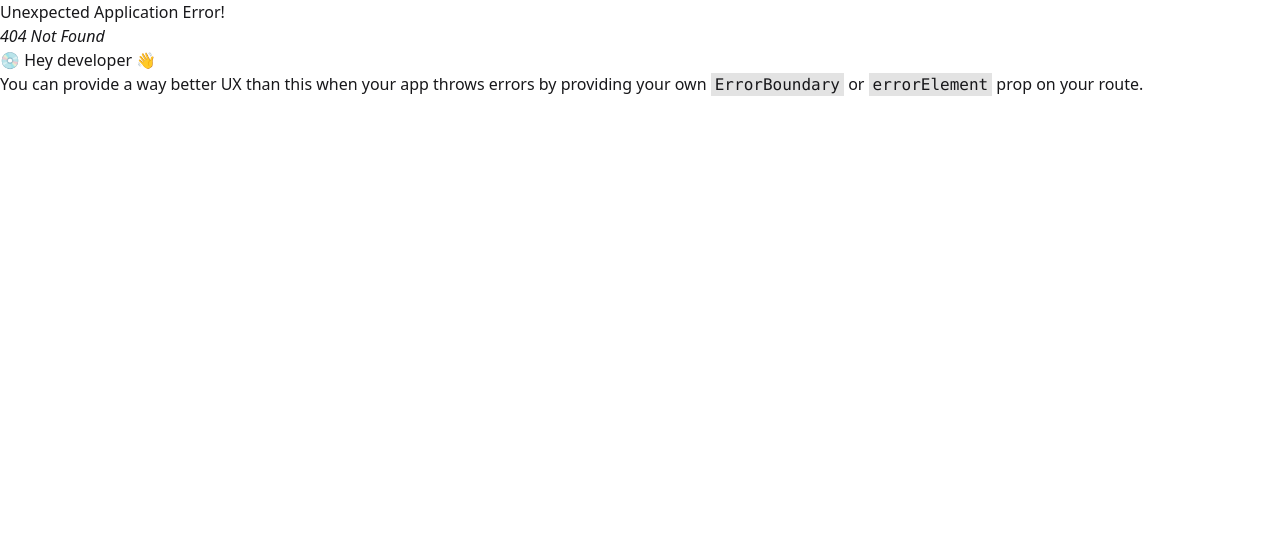
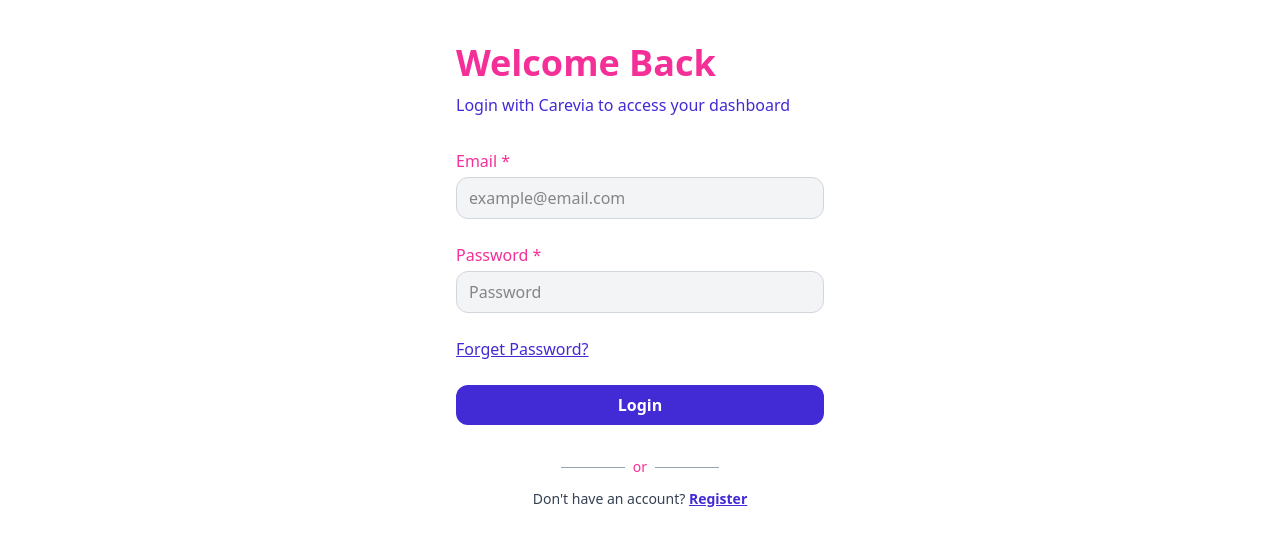
Before and after one commit to Shaqibul-Neil/carevia-dashboard, a React (Vite) app: page /login in a window 1280 px wide. Before the commit this address had no page. Shown: the top 546 px of the page. Built offline with nearby package versions, Linux system fonts and the light colour scheme.

Commit message:
login page and private routes implemented and logged in successfully with the mother app's login api

```diff
--- a/package.json
+++ b/package.json
@@ -17,6 +17,7 @@
     "lucide-react": "^0.563.0",
     "react": "^19.2.0",
     "react-dom": "^19.2.0",
+    "react-hook-form": "^7.71.1",
     "react-router": "^7.13.0",
     "tailwindcss": "^4.1.18"
   },
--- a/src/hooks/useAxiosSecure.js
+++ b/src/hooks/useAxiosSecure.js
@@ -1,7 +1,7 @@
 import axios from "axios";
 
 const axiosInstance = axios.create({
-  baseURL: `http://localhost:3000`,
+  baseURL: import.meta.env.VITE_API_URL,
 });
 const useAxiosSecure = () => {
   return axiosInstance;
--- /dev/null
+++ b/src/layout/AuthLayout.jsx
@@ -0,0 +1,11 @@
+import { Outlet } from "react-router";
+
+const AuthLayout = () => {
+  return (
+    <main>
+      <Outlet />
+    </main>
+  );
+};
+
+export default AuthLayout;
--- /dev/null
+++ b/src/pages/auth/Login.jsx
@@ -0,0 +1,120 @@
+import { Link, useLocation, useNavigate } from "react-router";
+import { useForm } from "react-hook-form";
+import axios from "axios";
+
+const Login = () => {
+  const {
+    register,
+    handleSubmit,
+    reset,
+    setValue,
+    formState: { errors },
+  } = useForm();
+  const location = useLocation();
+  const navigate = useNavigate();
+  const from = location.state?.from?.pathname || "/";
+
+  const handleLogin = async (data) => {
+    const userData = {
+      email: data.email.toLowerCase(),
+      password: data.password,
+    };
+    console.log(data);
+    const res = await axios.post(
+      `${import.meta.env.VITE_API_URL}/api/login`,
+      userData,
+    );
+    console.log(res);
+    if (res.data.success) {
+      const result = res.data.data;
+      //saving the token in local storage so that it persists refresh
+      localStorage.setItem("access-token", result.token);
+      localStorage.setItem("user-info", JSON.stringify(result.user));
+
+      //redirect to dashboard
+      navigate(from, { replace: true });
+    }
+  };
+  return (
+    <div className="flex items-center justify-center lg:p-10 p-3 mt-12 lg:mt-0 max-w-md mx-auto">
+      <div className="w-full space-y-8">
+        <div className="space-y-2">
+          <h2 className="text-4xl font-extrabold text-secondary leading-tight">
+            Welcome Back
+          </h2>
+          <p className="text-primary">
+            Login with Carevia to access your dashboard
+          </p>
+        </div>
+
+        <form className="space-y-6" onSubmit={handleSubmit(handleLogin)}>
+          {/* Email */}
+          <div className="relative">
+            <label className="block text-secondary mb-1">Email *</label>
+            <input
+              type="email"
+              {...register("email", { required: "Email is required" })}
+              placeholder="example@email.com"
+              className="w-full py-2 px-3 bg-gray-100 border border-gray-300 rounded-xl focus:ring-secondary focus:border-secondary focus:outline-none focus:ring-1"
+            />
+            {errors.email && (
+              <p className="text-red-500">{errors.email.message}</p>
+            )}
+          </div>
+
+          {/* Password */}
+          <div className="relative">
+            <label className="block text-secondary mb-1">Password *</label>
+            <input
+              type="password"
+              {...register("password", { required: "Password is required" })}
+              placeholder="Password"
+              className="w-full py-2 px-3 bg-gray-100 border border-gray-300 rounded-xl focus:ring-secondary focus:border-secondary focus:outline-none focus:ring-1"
+            />
+            {errors.password && (
+              <p className="text-red-500">{errors.password.message}</p>
+            )}
+          </div>
+          <div>
+            <Link to={"/forget-password"} className="text-primary underline">
+              Forget Password?
+            </Link>
+          </div>
+
+          {/* Login button */}
+          <div className="flex justify-center">
+            <button
+              className="w-full py-2 bg-primary text-white cursor-pointer rounded-xl font-bold"
+              type="submit"
+            >
+              Login
+            </button>
+          </div>
+        </form>
+        {/* Demo Login Button Admin, Citizen and Staff */}
+
+        {/* Divider */}
+        <div className="flex items-center justify-center gap-2 my-3">
+          <div className="h-px w-16 bg-gray-400"></div>
+          <span className="text-sm text-secondary">or</span>
+          <div className="h-px w-16 bg-gray-400"></div>
+        </div>
+
+        {/* Google login */}
+
+        {/* Sign up link */}
+        <p className="text-center text-sm text-gray-700 mt-3 ">
+          Don't have an account?{" "}
+          <a
+            className="underline text-md text-primary font-bold cursor-pointer"
+            href={`${import.meta.env.VITE_API_URL}/register`}
+          >
+            Register
+          </a>
+        </p>
+      </div>
+    </div>
+  );
+};
+
+export default Login;
--- a/src/pages/Home.jsx
+++ b/src/pages/dashboard/Home.jsx
@@ -1,4 +1,4 @@
-import useAxiosSecure from "../hooks/useAxiosSecure";
+import useAxiosSecure from "../../hooks/useAxiosSecure";
 import { useQuery } from "@tanstack/react-query";
 
 const Home = () => {
--- /dev/null
+++ b/src/routes/PrivateRoute.jsx
@@ -0,0 +1,13 @@
+import React from "react";
+import { Navigate, useLocation } from "react-router";
+
+const PrivateRoute = ({ children }) => {
+  const token = localStorage.getItem("access-token");
+  const location = useLocation();
+  if (!token) {
+    return <Navigate to={"/login"} state={{ from: location }} replace />;
+  }
+  return children;
+};
+
+export default PrivateRoute;
--- a/src/routes/router.jsx
+++ b/src/routes/router.jsx
@@ -1,12 +1,19 @@
 import { createBrowserRouter } from "react-router";
 import DashboardLayout from "../layout/DashboardLayout";
-import Home from "../pages/Home";
-import Analytics from "../pages/Analytics";
+import Home from "../pages/dashboard/Home";
+import Analytics from "../pages/dashboard/Analytics";
+import Login from "../pages/auth/login";
+import AuthLayout from "../layout/AuthLayout";
+import PrivateRoute from "./PrivateRoute";
 
 const router = createBrowserRouter([
   {
     path: "/",
-    Component: DashboardLayout,
+    element: (
+      <PrivateRoute>
+        <DashboardLayout />
+      </PrivateRoute>
+    ),
     children: [
       {
         index: true,
@@ -18,5 +25,15 @@
       },
     ],
   },
+  {
+    path: "/",
+    Component: AuthLayout,
+    children: [
+      {
+        path: "/login",
+        element: <Login />,
+      },
+    ],
+  },
 ]);
 export default router;
```
Also changed, not shown: src/pages/dashboard/Analytics.jsx (renamed from src/pages/Analytics.jsx), 2 other files (tests, documents, lock files or other folders).
